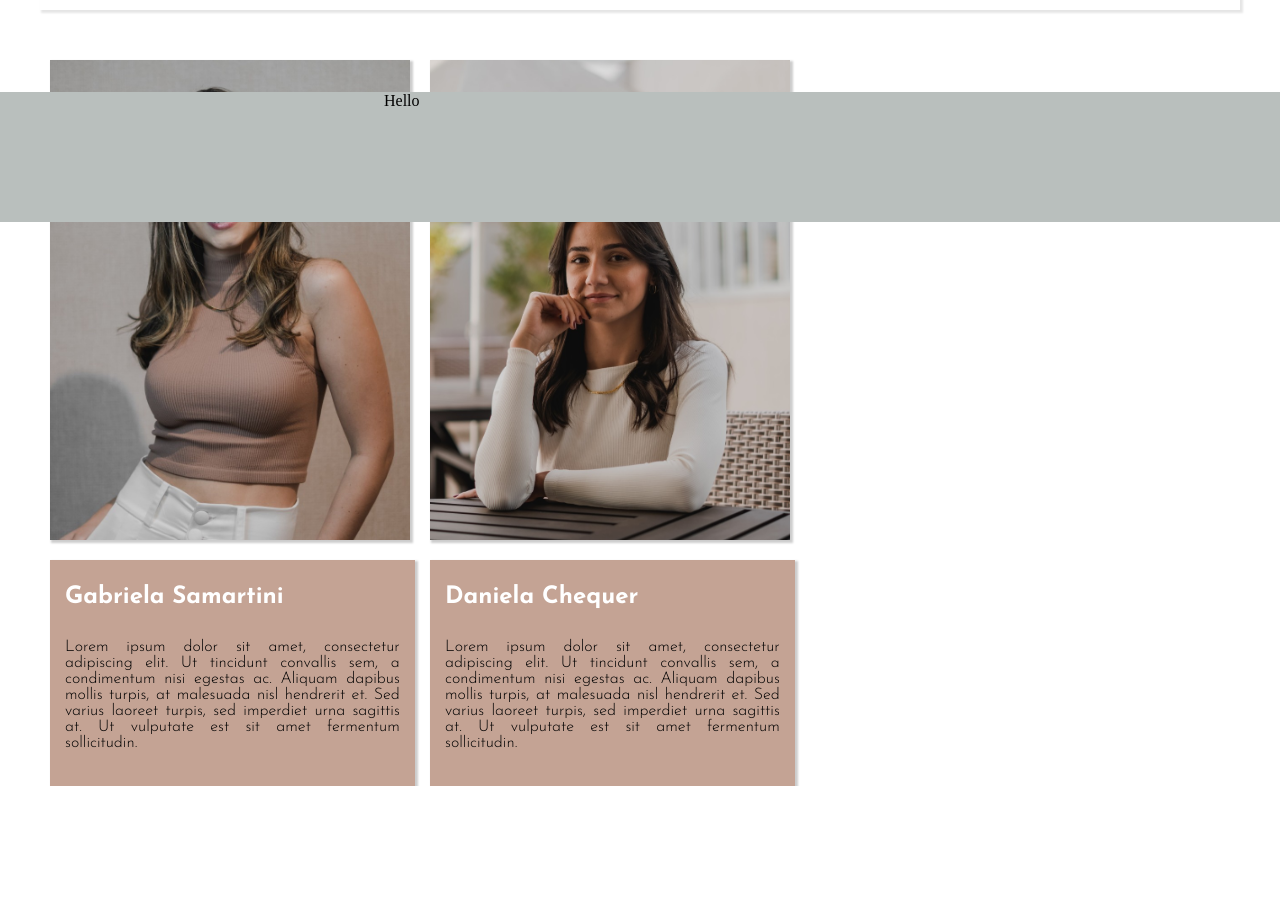
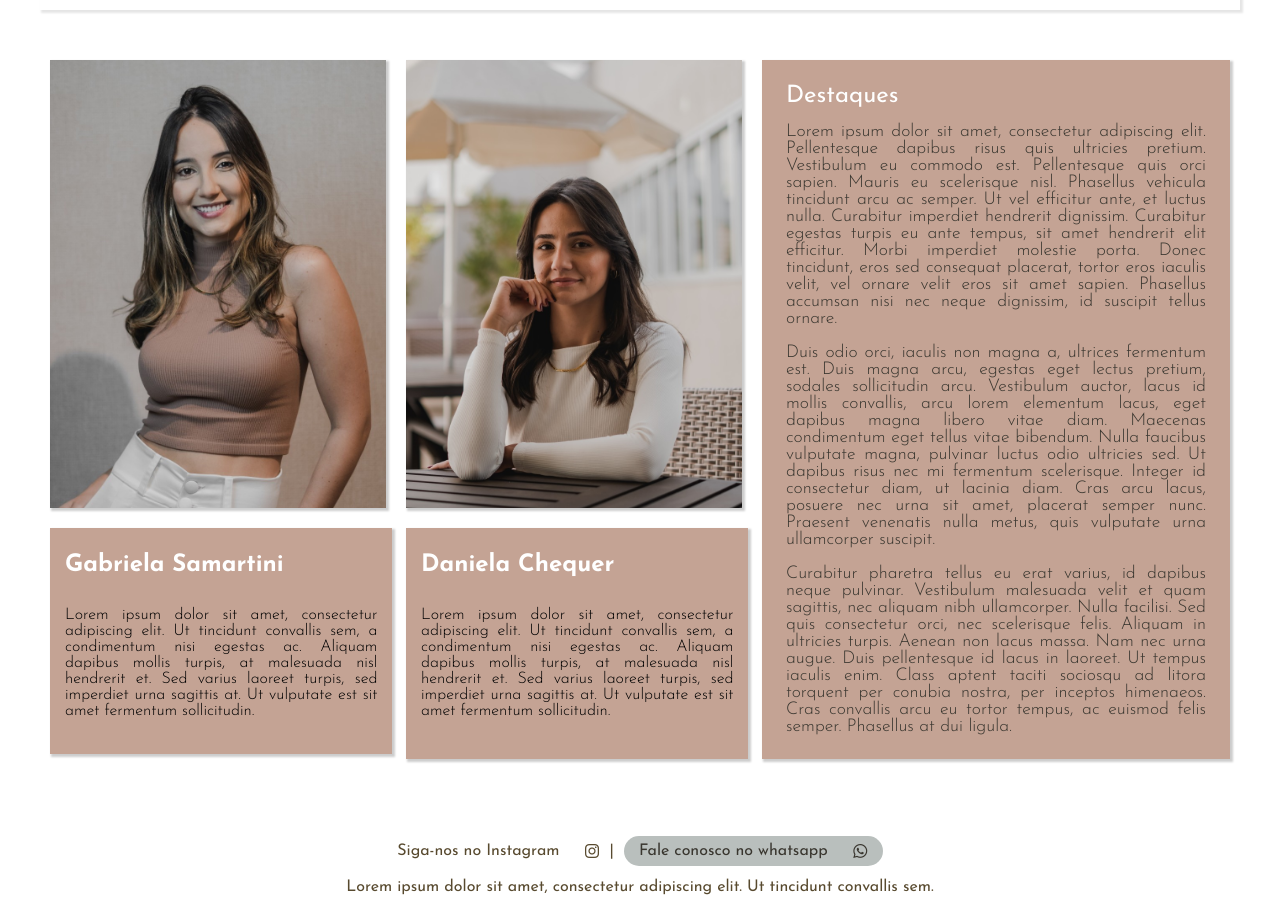
Before and after one commit to luiscfaria/area-arquitetura, a React (Create React App) app: page /about in a window 1280 px wide. Shown: the part 578-1487 px from the top of the page. Before the commit the page ends 1364 px from the top, so only its background shows below. Built offline with nearby package versions, Linux system fonts and the light colour scheme.

Commit message:
Added footer component and more components to aboout page

```diff
--- a/src/components/about-profile2/about.profile2.styles.css
+++ b/src/components/about-profile2/about.profile2.styles.css
@@ -1,7 +1,7 @@
 .about-profile2 {
     margin: 30px 10px;
     max-width: 30%;
-    max-height: 600px;
+    max-height: 800px;
     display: flex;
     flex-direction: column;
     align-items: flex-start;
--- a/src/components/footer/footer.component.jsx
+++ b/src/components/footer/footer.component.jsx
@@ -9,7 +9,31 @@ class Footer extends Component {
         return (
             <div className="footer">
                 <div className="footer-container">
-                    Hello
+                    <div className="social-media">
+                        Siga-nos no Instagram
+                            <a
+                                className="anchor-tag"
+                                href="https://www.instagram.com/area_aae/"
+                                >
+                                    <i className="fa-brands fa-instagram"></i>
+                            </a>
+
+                        <div>
+                            |
+                        </div>
+
+                        <div className="whatsapp-button">
+                            Fale conosco no whatsapp
+                            <i className="fa-brands fa-whatsapp"></i>
+                        </div>
+
+                    </div>
+
+                    <div className="address">
+                        Lorem ipsum dolor sit amet, consectetur adipiscing elit. Ut
+                        tincidunt convallis sem.
+                    </div>
+
 
                 </div>
 
--- a/src/components/footer/footer.styles.css
+++ b/src/components/footer/footer.styles.css
@@ -1,17 +1,52 @@
 .footer {
     margin: 0;
     padding: 0;
-    position: absolute;
-    left: 0;
-    bottom: 0;
-    width: 100vw;
-    height: 130px;
-    background-color: var(--secondary-color);
+    height: 100px;
     display: flex;
-    justify-content: center;
+    /* justify-content: center;
+    align-items: center; */
+    font-family: 'Josefin sans';
+    color: var(--quaternary-color);
 }
 
 .footer-container {
-    width: 40%;
+    width: 100%;
     max-width: 1200px;
+    display: flex;
+    flex-direction: column;
+    justify-content: center;
+    align-items: center;
 }
+
+.social-media {
+    margin: 10px;
+    display: flex;
+    flex-direction: row;
+    align-items: center;
+}
+
+.whatsapp-button {
+    margin: 0;
+    margin-left: 10px;
+    display: flex;
+    align-items: center;
+    width: fit-content;
+    height: 30px;
+    padding: 0 5px 0 15px;
+    color: var(--tertiary-color);
+    background-color: var(--secondary-color);
+    border-radius: 15px;
+}
+
+.whatsapp-button:hover {
+    cursor: pointer;
+}
+
+.fa-whatsapp {
+    color: var(--tertiary-color);
+
+}
+
+.fa-whatsapp:hover {
+    color: green;
+}
--- a/src/pages/about/about-page.component.jsx
+++ b/src/pages/about/about-page.component.jsx
@@ -20,6 +20,22 @@ class AboutPage extends Component {
                 <div className="profiles">
                     <AboutProfile1/>
                     <AboutProfile2/>
+                    <div className="featured">
+                        <div className="featured-title">
+                            Destaques
+                        </div>
+
+                        <div className="featured-text">
+                            Lorem ipsum dolor sit amet, consectetur adipiscing elit. Pellentesque dapibus risus quis ultricies pretium. Vestibulum eu commodo est. Pellentesque quis orci sapien. Mauris eu scelerisque nisl. Phasellus vehicula tincidunt arcu ac semper. Ut vel efficitur ante, et luctus nulla. Curabitur imperdiet hendrerit dignissim. Curabitur egestas turpis eu ante tempus, sit amet hendrerit elit efficitur. Morbi imperdiet molestie porta. Donec tincidunt, eros sed consequat placerat, tortor eros iaculis velit, vel ornare velit eros sit amet sapien. Phasellus accumsan nisi nec neque dignissim, id suscipit tellus ornare.
+                            <br/>
+                            <br/>
+                            Duis odio orci, iaculis non magna a, ultrices fermentum est. Duis magna arcu, egestas eget lectus pretium, sodales sollicitudin arcu. Vestibulum auctor, lacus id mollis convallis, arcu lorem elementum lacus, eget dapibus magna libero vitae diam. Maecenas condimentum eget tellus vitae bibendum. Nulla faucibus vulputate magna, pulvinar luctus odio ultricies sed. Ut dapibus risus nec mi fermentum scelerisque. Integer id consectetur diam, ut lacinia diam. Cras arcu lacus, posuere nec urna sit amet, placerat semper nunc. Praesent venenatis nulla metus, quis vulputate urna ullamcorper suscipit.
+                            <br/>
+                            <br/>
+                            Curabitur pharetra tellus eu erat varius, id dapibus neque pulvinar. Vestibulum malesuada velit et quam sagittis, nec aliquam nibh ullamcorper. Nulla facilisi. Sed quis consectetur orci, nec scelerisque felis. Aliquam in ultricies turpis. Aenean non lacus massa. Nam nec urna augue. Duis pellentesque id lacus in laoreet. Ut tempus iaculis enim. Class aptent taciti sociosqu ad litora torquent per conubia nostra, per inceptos himenaeos. Cras convallis arcu eu tortor tempus, ac euismod felis semper. Phasellus at dui ligula.
+                        </div>
+
+                    </div>
                 </div>
                 <Footer/>
 
--- a/src/pages/about/about-page.styles.css
+++ b/src/pages/about/about-page.styles.css
@@ -2,4 +2,32 @@
     margin: 20px 0;
     display: flex;
     flex-direction: row;
+    justify-content: space-evenly;
 }
+
+.featured {
+    font-size: 1.5rem;
+    font-family:'Josefin sans';
+    text-align: justify;
+    color: var(--primary-light-color);
+    margin: 30px 10px;
+    padding: 1.5rem;
+    max-width: 35%;
+    max-height: 800px;
+    display: flex;
+    flex-direction: column;
+    align-items: flex-start;
+    background-color: var(--primary-dark-color);
+    box-shadow: 2px 2px 2px 1px rgba(0, 0, 0, 0.2);
+}
+
+.featured-title {
+    margin: 0;
+    margin-bottom: 15px;
+}
+
+.featured-text {
+    font-size: 1.1rem;
+    color: var(--tertiary-color);
+    font-weight: 300;
+}
```
